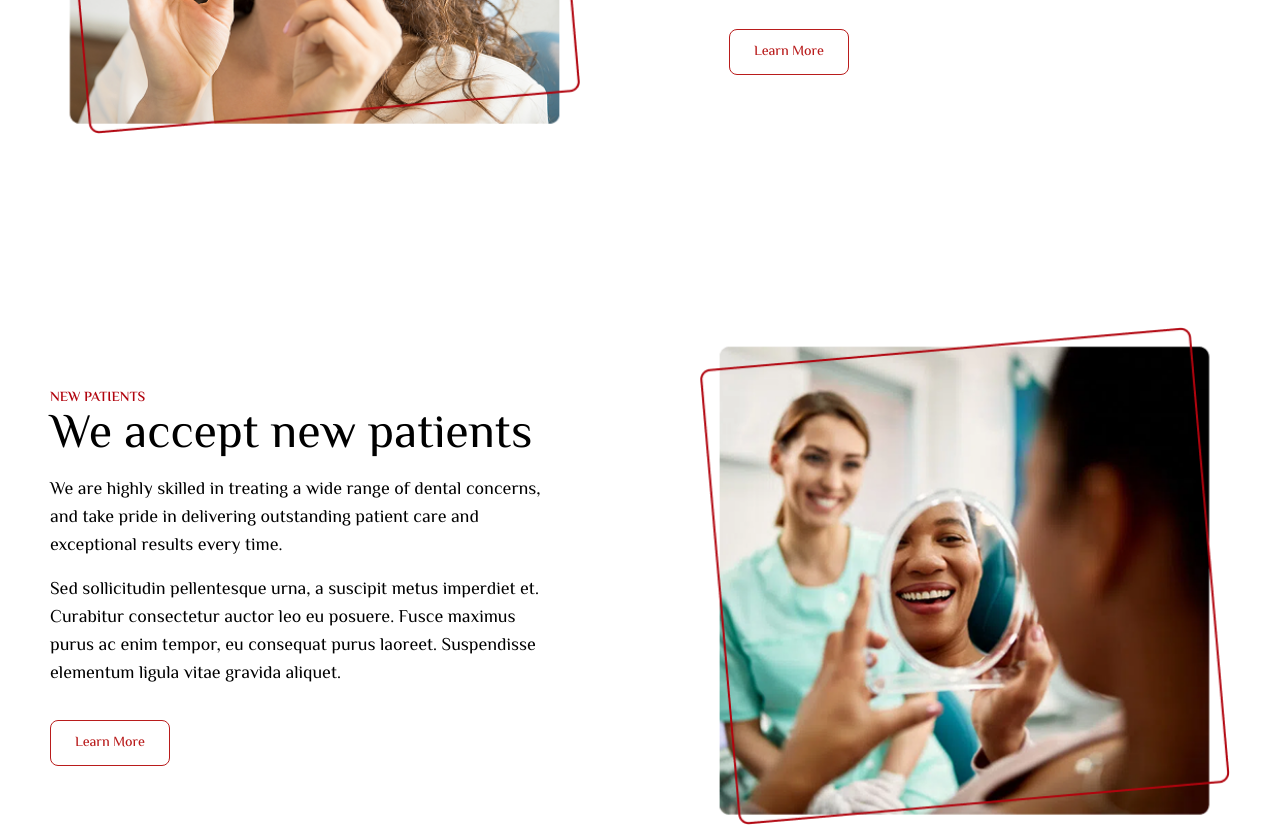
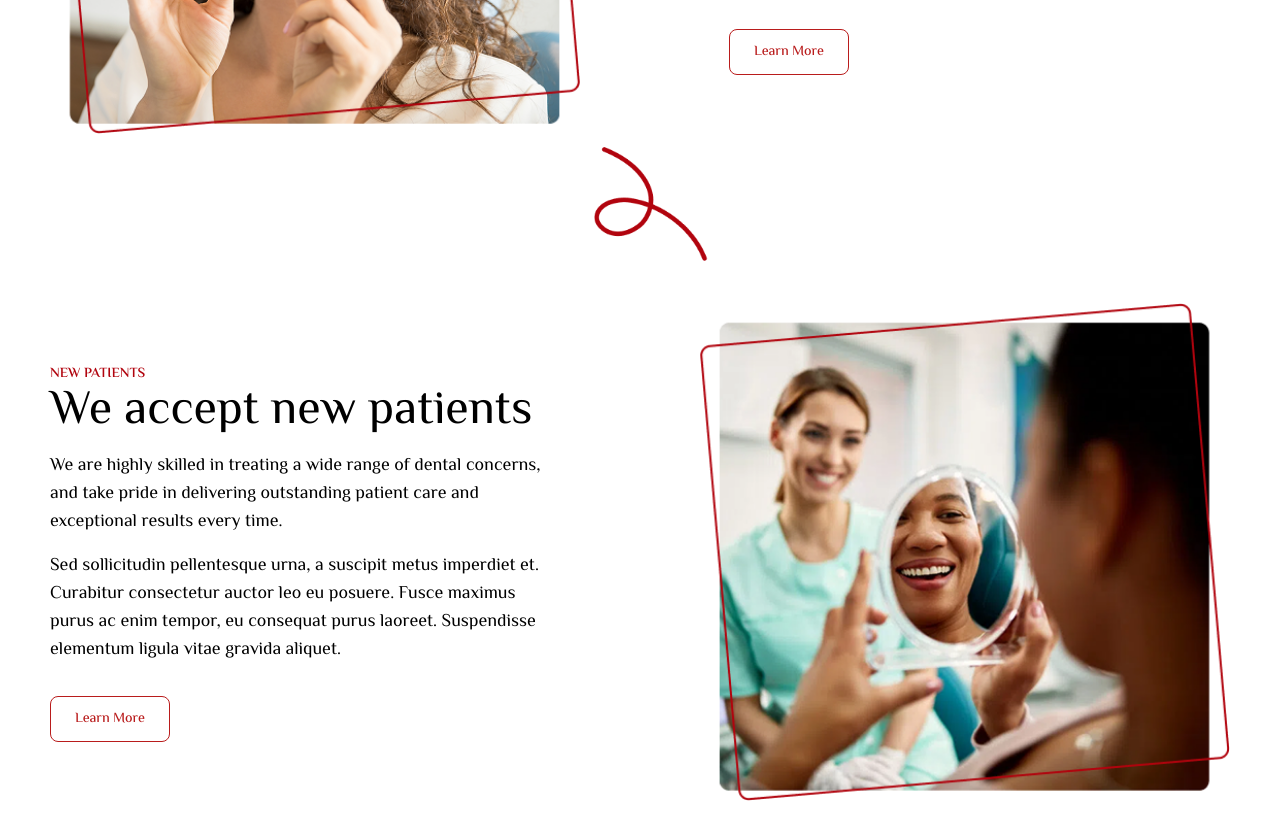
Before and after one commit to absattarghoto/medical_website, a React (Vite) app: page / in a window 1280 px wide. Shown: the part 3580-4407 px from the top of the page. Built offline with nearby package versions, Linux system fonts and the light colour scheme.

Commit message:
add some changes in About section file

```diff
--- a/src/components/AboutSection/Index.tsx
+++ b/src/components/AboutSection/Index.tsx
@@ -33,6 +33,11 @@ const AboutSection = () => {
   </div>
 </div>
 
+
+
+<div className="w-full max-w-[1180px] h-[168px] -my-24 flex justify-center">
+  <img src="Images/line (1).png" alt="" className=" h-auto max-h-[168px] md:block hidden" />
+</div>
 
 
 
```
